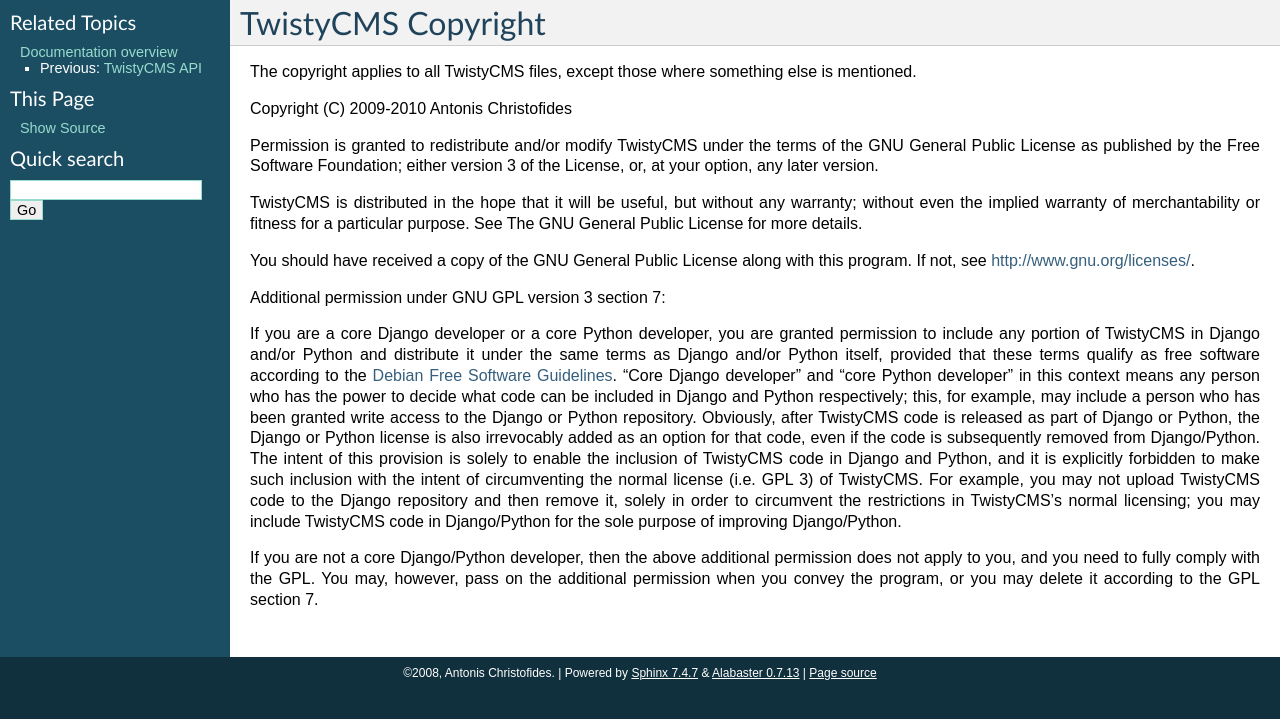
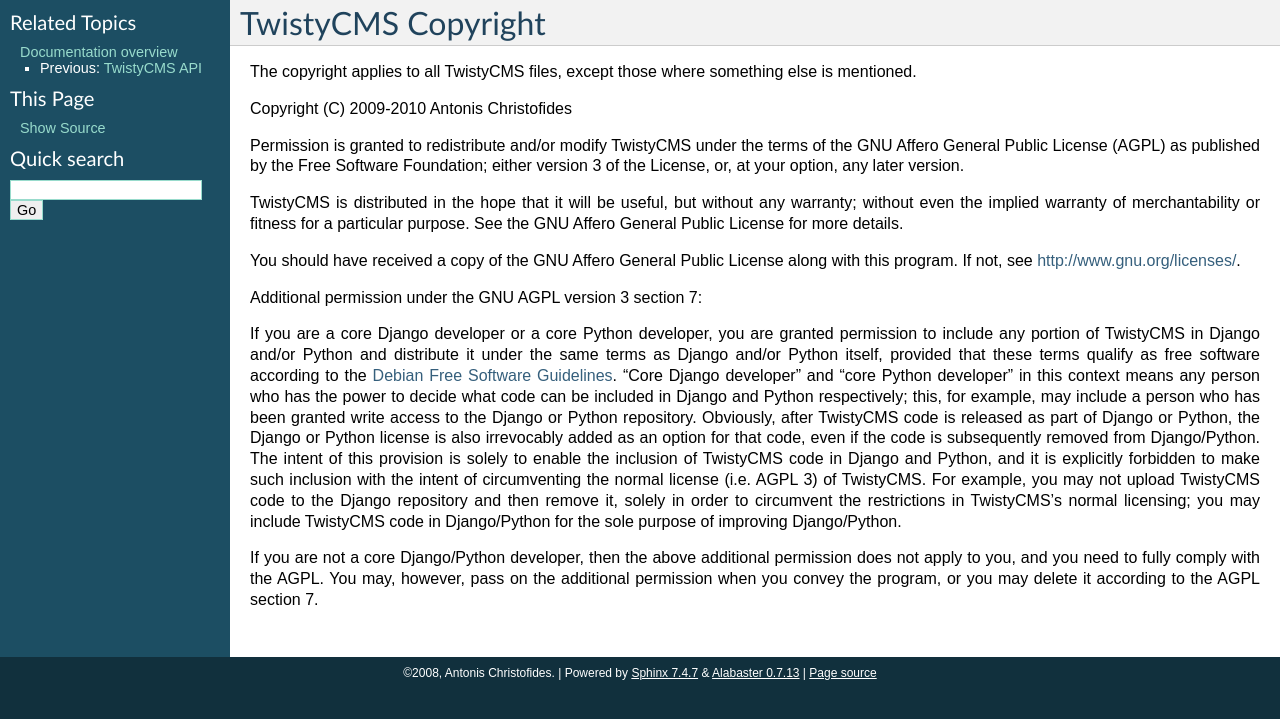
Before and after one commit to aptiko/zadig, a Sphinx documentation site: the page built from docs/copyright.txt, in a window 1280 px wide. Shown: the top 719 px of the page. Built offline with Sphinx 7.4.7, drawn with Linux system fonts in a browser that asks for light colours.

Commit message:
License change to GNU AGPL

```diff
--- a/docs/copyright.txt
+++ b/docs/copyright.txt
@@ -7,19 +7,20 @@ something else is mentioned.
 Copyright (C) 2009-2010 Antonis Christofides
 
 Permission is granted to redistribute and/or modify TwistyCMS under
-the terms of the GNU General Public License as published by the Free
-Software Foundation; either version 3 of the License, or, at your
-option, any later version.
+the terms of the GNU Affero General Public License (AGPL) as published
+by the Free Software Foundation; either version 3 of the License, or,
+at your option, any later version.
 
 TwistyCMS is distributed in the hope that it will be useful, but
 without any warranty; without even the implied warranty of
-merchantability or fitness for a particular purpose. See The GNU
-General Public License for more details.
+merchantability or fitness for a particular purpose. See the GNU
+Affero General Public License for more details.
 
-You should have received a copy of the GNU General Public License
-along with this program. If not, see http://www.gnu.org/licenses/.
+You should have received a copy of the GNU Affero General Public
+License along with this program. If not, see
+http://www.gnu.org/licenses/.
 
-Additional permission under GNU GPL version 3 section 7:
+Additional permission under the GNU AGPL version 3 section 7:
 
 If you are a core Django developer or a core Python developer, you are
 granted permission to include any portion of
@@ -36,7 +37,7 @@ irrevocably added as an option for that code, even if the code is
 subsequently removed from Django/Python. The intent of this provision
 is solely to enable the inclusion of TwistyCMS code in Django and
 Python, and it is explicitly forbidden to make such inclusion with the
-intent of circumventing the normal license (i.e. GPL 3) of TwistyCMS.
+intent of circumventing the normal license (i.e. AGPL 3) of TwistyCMS.
 For example, you may not upload TwistyCMS code to
 the Django repository and then remove it, solely in order to
 circumvent the restrictions in TwistyCMS's normal licensing; you
@@ -45,8 +46,8 @@ for the sole purpose of improving Django/Python.
 
 If you are not a core Django/Python developer, then the above
 additional permission does not apply to you, and you need to fully
-comply with the GPL. You may, however, pass on the additional
+comply with the AGPL. You may, however, pass on the additional
 permission when you convey the program, or you may delete it according
-to the GPL section 7.
+to the AGPL section 7.
 
 .. _Debian Free Software Guidelines: http://www.debian.org/social_contract
```
Also changed, not shown: 2 other files.
